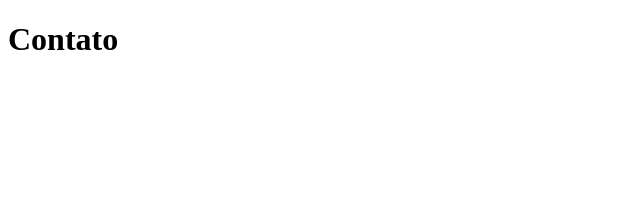
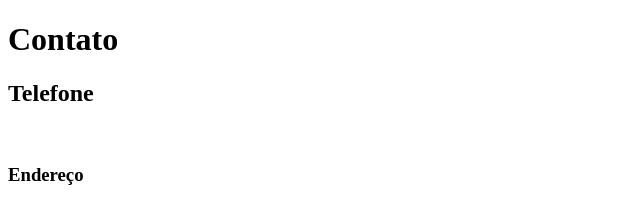
Before and after one commit to edneyecs/curso-dev-fullstack, a plain HTML site: page contato.html in a window 1280 px wide. Shown: the whole page, without its empty margins (0-640 px from the left). Drawn offline with Linux system fonts and the light colour scheme.

Commit message:
endereco

```diff
--- a/contato.html
+++ b/contato.html
@@ -8,5 +8,9 @@
 </head>
 <body>
     <h1>Contato</h1>
+    <h2>Telefone</h2>
+    <br>
+    <h3>Endereço</h3>
+
 </body>
 </html>
```
